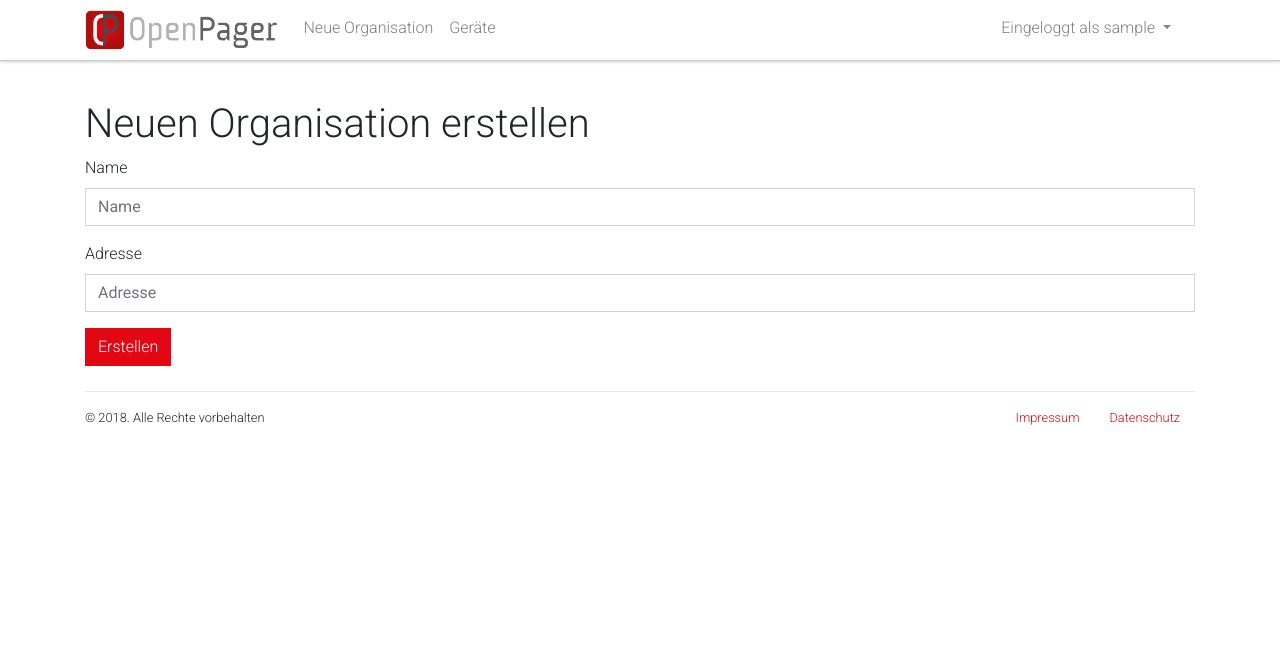
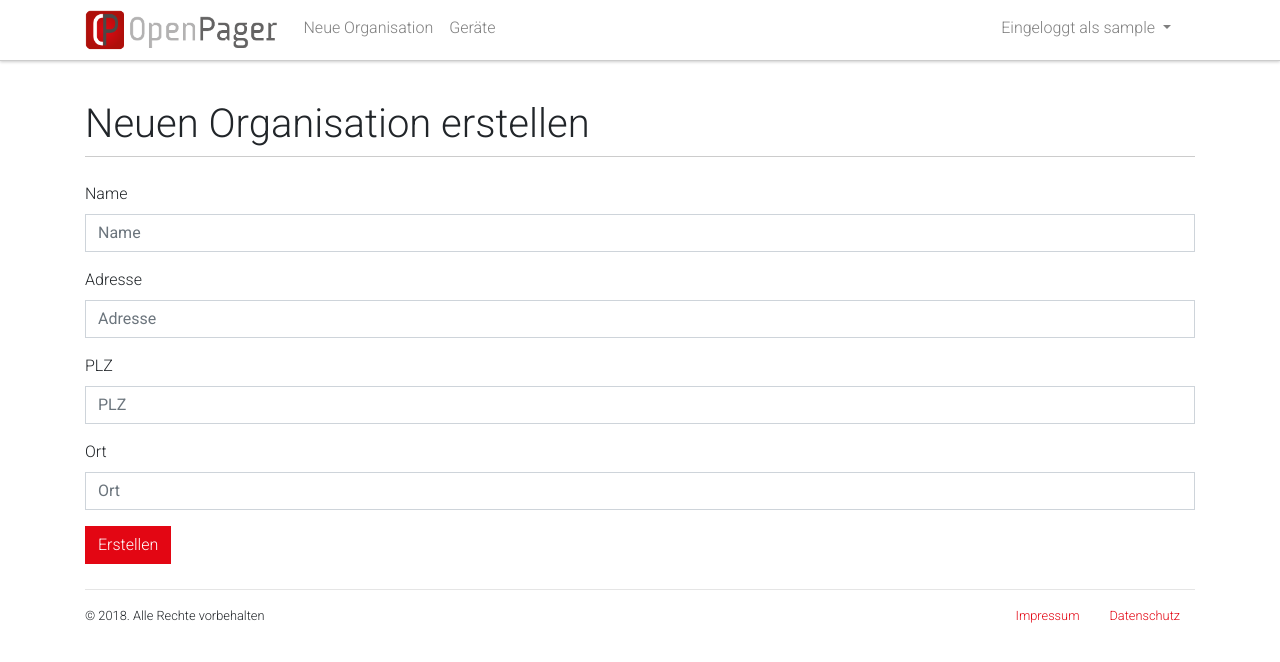
Before and after one commit to kvn-stgl/openPagerServer, a Django app: page /organization/create in a window 1280 px wide. Shown: the top 662 px of the page. Run offline with Django 3.2, Linux system fonts and the light colour scheme; the visitor is signed in with stand-in values (Sample User, id 1); some libraries are stand-ins or nearby versions.

Commit message:
Fix organization form

```diff
--- a/pager/forms.py
+++ b/pager/forms.py
@@ -28,7 +28,7 @@ class CustomOrganizationCreateForm(ModelForm):
 
     class Meta:
         model = Organization
-        fields = ['name', 'address']
+        fields = ['name', 'address', 'plz', 'place']
 
 
 class AlarmCreateForm(ModelForm):
--- a/pager/templates/pager/organization_confirm_delete.html
+++ b/pager/templates/pager/organization_confirm_delete.html
@@ -1,7 +1,9 @@
 {% extends "base.html" %}
 
 {% block content %}
-    <h1>Organisation löschen</h1>
+    <header>
+        <h1>Organisation löschen</h1>
+    </header>
     <form method="post">
         {% csrf_token %}
         <p>Möchtest du wirklich die Organisation "{{ object.name }}" löschen?</p>
--- a/pager/templates/pager/organization_create_form.html
+++ b/pager/templates/pager/organization_create_form.html
@@ -2,13 +2,14 @@
 
 {% load bootstrap4 %}
 {% block content %}
-
-    <h1>Neuen Organisation erstellen</h1>
+    <header>
+        <h1>Neuen Organisation erstellen</h1>
+    </header>
 
     <form method="POST" action="{% url 'pager:organization-create' %}" class="form">
         {% csrf_token %}
         {% bootstrap_form form %}
-        <input type="submit" class="btn btn-primary" value="Erstellen" />
+        <input type="submit" class="btn btn-primary" value="Erstellen"/>
     </form>
 
 {% endblock %}
```
